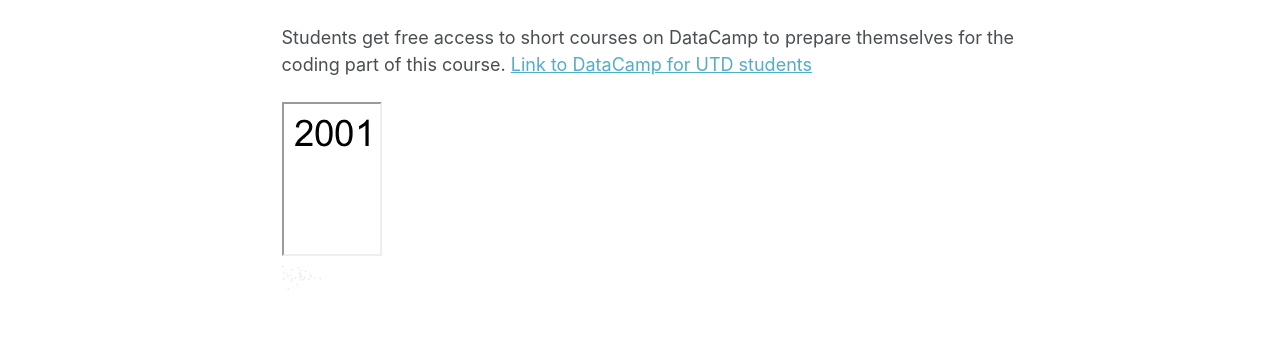
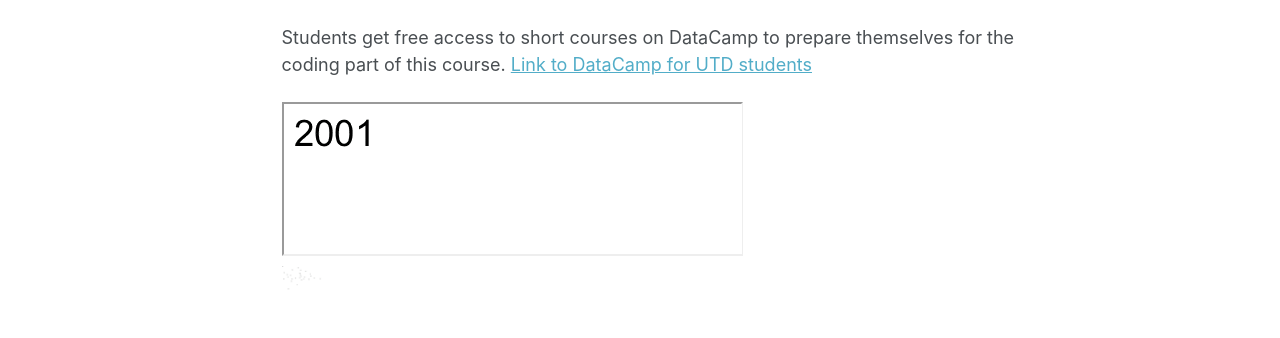
Before and after one commit to egorina/egorina.github.io, a Jekyll site: the page built from _pages/teaching.md, in a window 1280 px wide. Shown: the part 538-876 px from the top of the page. Built offline with Jekyll 4.4.1, drawn with Linux system fonts in a browser that asks for light colours; some web fonts are replaced; comment, search, counter and statistics services are not loaded.

Commit message:
Update teaching.md

```diff
--- a/_pages/teaching.md
+++ b/_pages/teaching.md
@@ -19,7 +19,7 @@ Students get free access to short courses on DataCamp to prepare themselves for
 
 <div>
 
-<iframe src="/files/figs/major-cyber-attacks.gif" width="100"> </iframe>
+<iframe src="/files/figs/major-cyber-attacks.gif" width="60%"> </iframe>
 
 </div>
 
```
